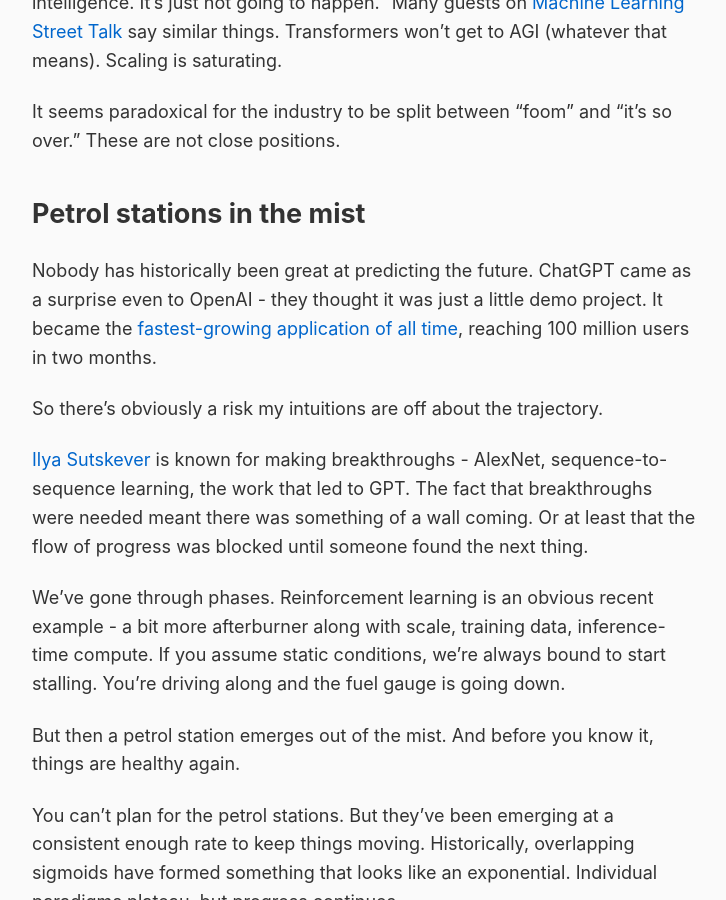
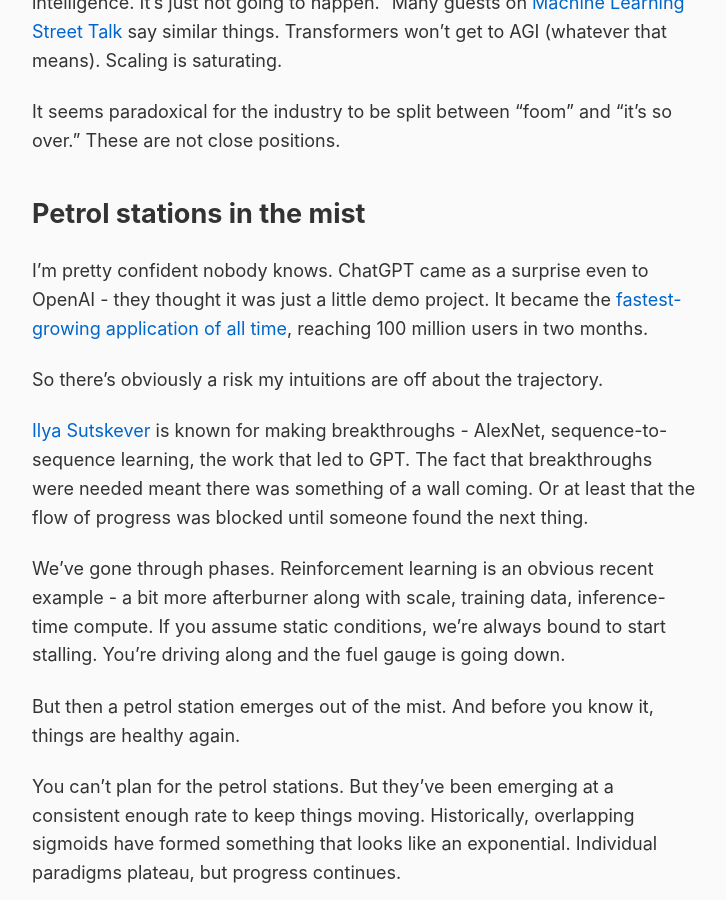
Before and after one commit to rob137/rob137.github.io, a Jekyll site: the page built from _posts/2026-01-06-local-maximum.md, in a window 1280 px wide and 900 px high, scrolled down 1168 px. Shown: the whole window, without its empty margins (275-1001 px from the left). Built offline with Jekyll 4.4.1, drawn with Linux system fonts in a browser that asks for light colours.

Commit message:
Stronger opener for Petrol stations section

```diff
--- a/_posts/2026-01-06-local-maximum.md
+++ b/_posts/2026-01-06-local-maximum.md
@@ -26,7 +26,7 @@
 
 ## Petrol stations in the mist
 
-Nobody has historically been great at predicting the future. ChatGPT came as a surprise even to OpenAI - they thought it was just a little demo project. It became the [fastest-growing application of all time](https://time.com/6253615/chatgpt-fastest-growing/), reaching 100 million users in two months.
+I'm pretty confident nobody knows. ChatGPT came as a surprise even to OpenAI - they thought it was just a little demo project. It became the [fastest-growing application of all time](https://time.com/6253615/chatgpt-fastest-growing/), reaching 100 million users in two months.
 
 So there's obviously a risk my intuitions are off about the trajectory.
 
```
